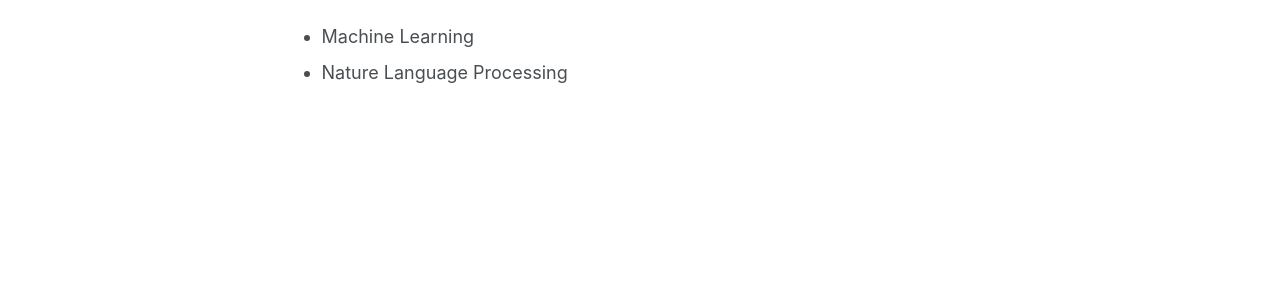
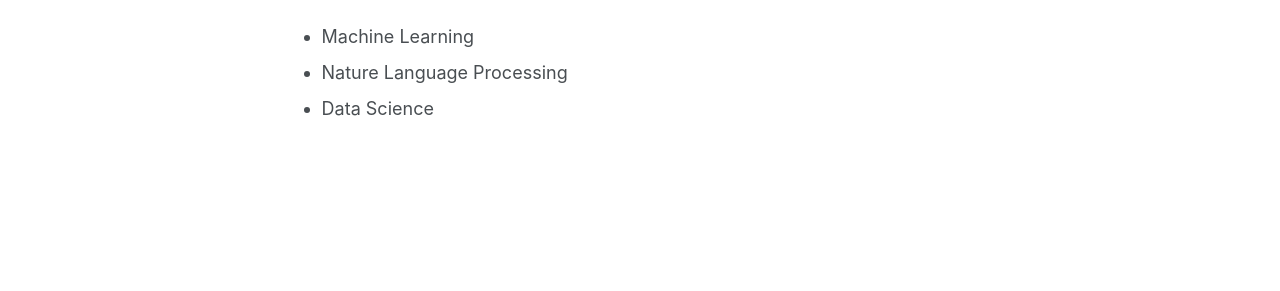
Before and after one commit to kxwhiowo/kxwhiowo.github.io, a Jekyll site: the page built from _pages/cv.md, in a window 1280 px wide and 1295 px high. Shown: the part 747-1038 px from the top of the window. Built offline with Jekyll 4.4.1, drawn with Linux system fonts in a browser that asks for light colours.

Commit message:
update cv

```diff
--- a/_pages/cv.md
+++ b/_pages/cv.md
@@ -72,3 +72,4 @@ Research Interests
 ======
 * Machine Learning
 * Nature Language Processing
+* Data Science
```
Also changed, not shown: 1 other file.
